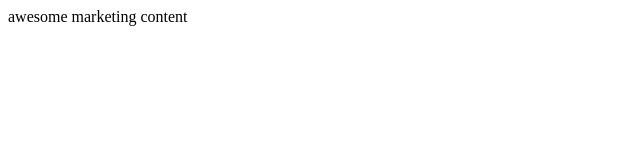
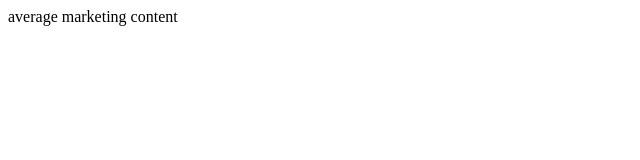
Before and after one commit to SamLeerschool/gitcourse, a plain HTML site: page index.html in a window 1280 px wide. Shown: the full height of the page, 0-640 px from the left. Drawn offline with Linux system fonts and the light colour scheme.

Commit message:
Update index.html

```diff
--- a/index.html
+++ b/index.html
@@ -6,6 +6,6 @@
     <title>My awesome website</title>
 </head>
 <body>
-    awesome marketing content
+    average marketing content
 </body>
 </html>
```
